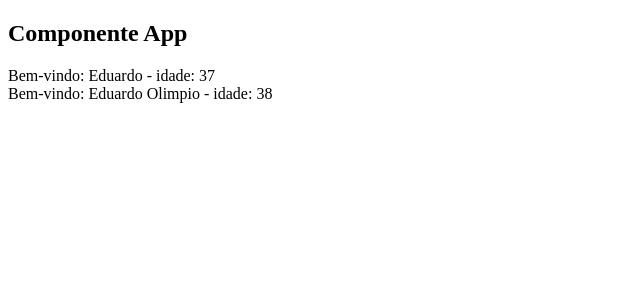
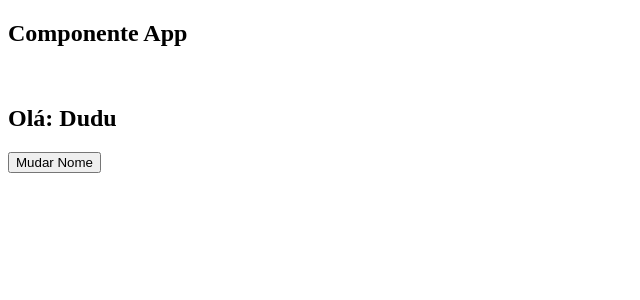
Before and after one commit to eduardoolimpiodev/NextJS-do-zero-ao-avancado-2023, a React (Create React App) app in the folder 2_REACT/primeiro-app/: page / in a window 1280 px wide. Shown: the top 300 px of the page, without its empty margins (0-640 px from the left). Built offline with nearby package versions, Linux system fonts and the light colour scheme.

Commit message:
feature: Trabalhando com useState

```diff
--- a/2_REACT/primeiro-app/src/App.js
+++ b/2_REACT/primeiro-app/src/App.js
@@ -1,12 +1,19 @@
 import Nome from "./components/Nome";
+import { useState } from "react";
 
 function App() {
+
+  const [aluno, setAluno] = useState('Dudu');
+
+  function handleChangeName () {
+    setAluno('Duduzinho');
+  }
+
   return (
     <>
-      <h2 className="container">Componente App</h2>
-      <Nome aluno="Eduardo" idade={37} />
-      <br />
-      <Nome aluno="Eduardo Olimpio" idade={38}/>
+      <h2 className="container">Componente App</h2><br/>
+      <h2>Olá: {aluno}</h2>
+      <button onClick={handleChangeName}>Mudar Nome</button>
     </>
   )
 }
```
